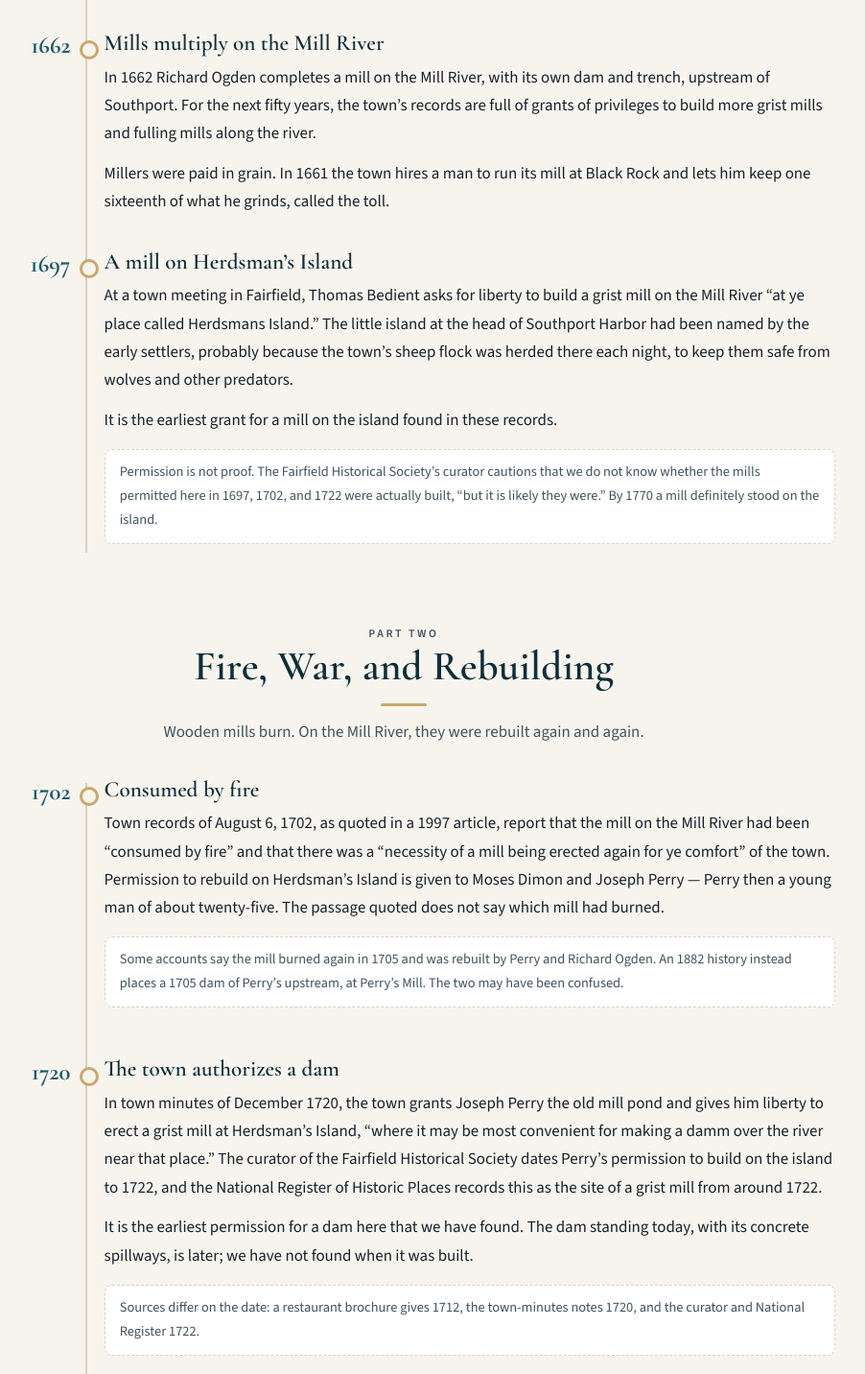
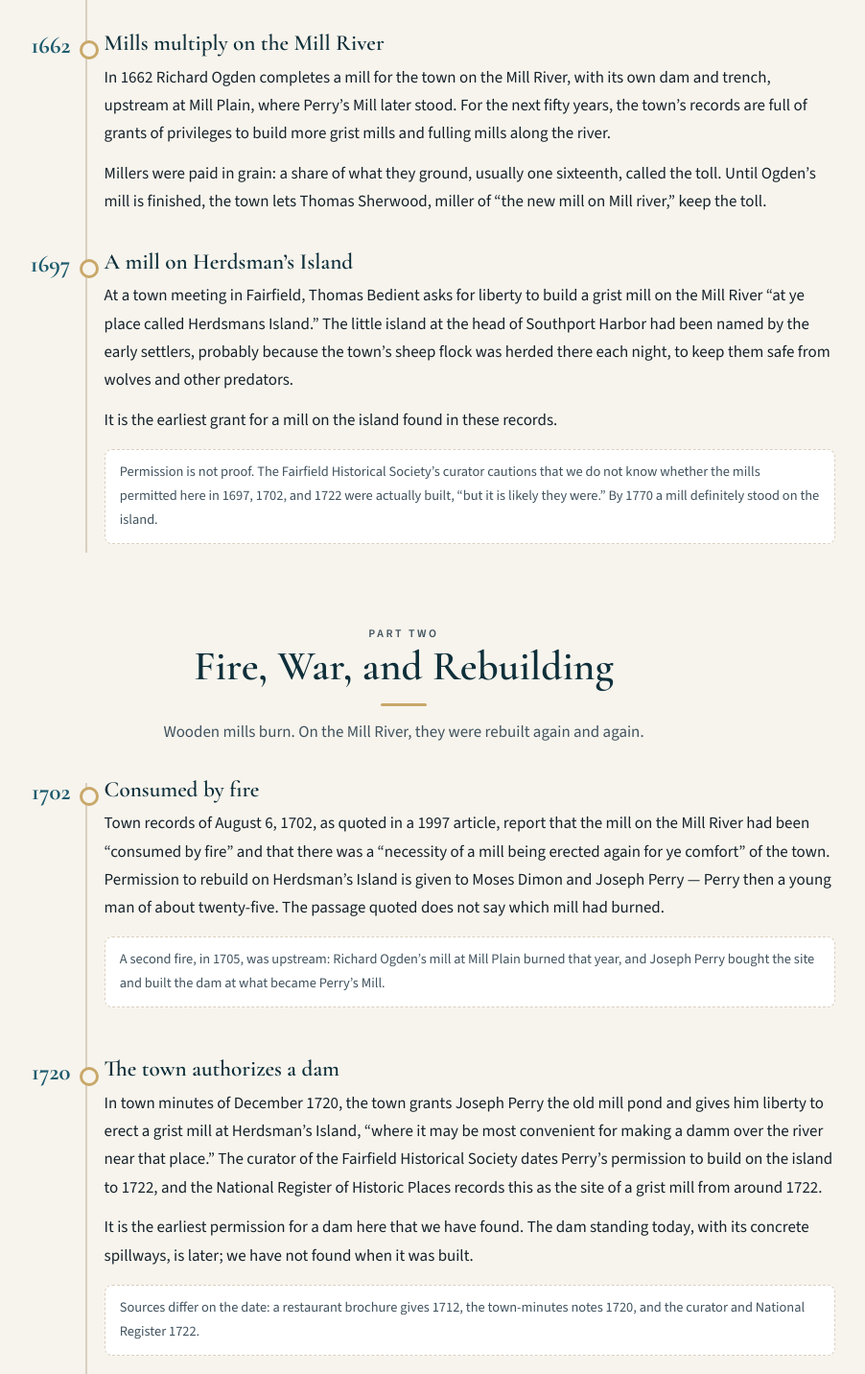
Before and after one commit to karllinford2/millriverct-website, a plain HTML site: page history.html in a window 1280 px wide. Shown: the part 1898-3330 px from the top of the page at 96% size, without its empty margins (219-1121 px from the left). Drawn offline with nearby package versions, Linux system fonts and the light colour scheme.

Commit message:
Place Ogden's 1662 mill at Mill Plain and settle the 1705 fire note
Co-Authored-By: Claude Opus 5.5 <noreply@anthropic.com>

```diff
--- a/history.html
+++ b/history.html
@@ -221,10 +221,11 @@
         <div class="entry__when">1662</div>
         <div class="entry__body">
           <h3>Mills multiply on the Mill River</h3>
-          <p>In 1662 Richard Ogden completes a mill on the Mill River, with its own dam and trench, upstream of Southport. For the next fifty years, the town&rsquo;s records
+          <p>In 1662 Richard Ogden completes a mill for the town on the Mill River, with its own dam and trench, upstream at
+            Mill Plain, where Perry&rsquo;s Mill later stood. For the next fifty years, the town&rsquo;s records
             are full of grants of privileges to build more grist mills and fulling mills along the river.</p>
-          <p>Millers were paid in grain. In 1661 the town hires a man to run its mill at Black Rock and lets him keep one
-            sixteenth of what he grinds, called the toll.</p>
+          <p>Millers were paid in grain: a share of what they ground, usually one sixteenth, called the toll. Until Ogden&rsquo;s
+            mill is finished, the town lets Thomas Sherwood, miller of &ldquo;the new mill on Mill river,&rdquo; keep the toll.</p>
         </div>
       </div>
 
@@ -264,8 +265,8 @@
             by fire&rdquo; and that there was a &ldquo;necessity of a mill being erected again for ye
             comfort&rdquo; of the town. Permission to rebuild on Herdsman&rsquo;s Island is given to Moses Dimon
             and Joseph Perry &mdash; Perry then a young man of about twenty-five. The passage quoted does not say which mill had burned.</p>
-          <p class="note">Some accounts say the mill burned again in 1705 and was rebuilt by Perry and Richard Ogden. An 1882 history
-            instead places a 1705 dam of Perry&rsquo;s upstream, at Perry&rsquo;s Mill. The two may have been confused.</p>
+          <p class="note">A second fire, in 1705, was upstream: Richard Ogden&rsquo;s mill at Mill Plain burned that year, and Joseph
+            Perry bought the site and built the dam at what became Perry&rsquo;s Mill.</p>
         </div>
       </div>
 
@@ -680,6 +681,7 @@
       <li>Elizabeth Hubbell Schenck, <em>The History of Fairfield</em>, vol. 1 (1889) and vol. 2 (1905).</li>
       <li>John Warner Barber, <em>Connecticut Historical Collections</em> (1836), pp. 355&ndash;356.</li>
       <li>William Wheeler&rsquo;s journal, in Cornelia Penfield Lathrop, <em>Black Rock, Seaport of Old Fairfield</em> (1930).</li>
+      <li>D. Hamilton Hurd, <em>History of Fairfield County, Connecticut</em> (1881).</li>
       <li>Kate E. Perry, <em>The Old Burying Ground of Fairfield</em> (1882).</li>
       <li>Map of Southport in the Hurd atlas of Fairfield County, 1893.</li>
       <li>&ldquo;Ten Existing Northeast Tide Mills,&rdquo; <a href="https://www.tidemillinstitute.org/">Tide Mill Institute</a>,
```
